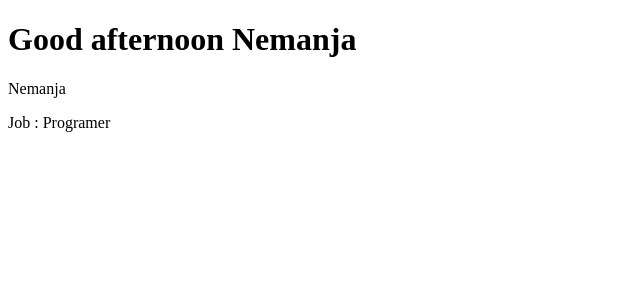
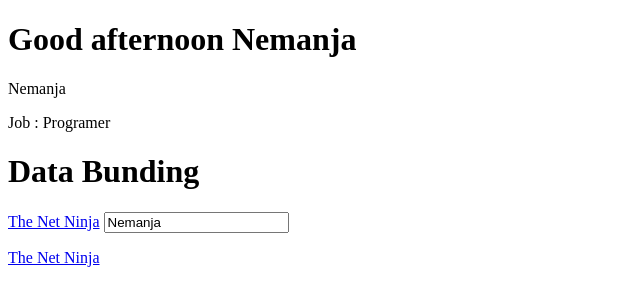
Before and after one commit to Pufke/Vue-JS, a plain HTML site: page Vue-JS-NetNinja/index.html in a window 1280 px wide. Shown: the whole page, without its empty margins (0-640 px from the left). Drawn offline with nearby package versions, Linux system fonts and the light colour scheme.

Commit message:
Data Binding

```diff
--- a/Vue-JS-NetNinja/app.js
+++ b/Vue-JS-NetNinja/app.js
@@ -2,11 +2,12 @@ new Vue({
     el: '#vue-app', //# because it is id of div
     data: {
         name: 'Nemanja',
-        job : 'Programer'
+        job : 'Programer',
+        website: 'http://www.thenetninja.co.uk',
+        websiteTag: '<a href="http://www.thenetninja.co.uk">The Net Ninja</a>'
     },
     methods: {
         greet: function(time){
-
             return 'Good' + ' ' + time + ' ' + this.name;
         }
     }
--- a/Vue-JS-NetNinja/index.html
+++ b/Vue-JS-NetNinja/index.html
@@ -13,6 +13,14 @@
         <h1>{{ greet('afternoon') }}</h1>
         <p>{{ name }}</p>
         <p>Job : {{ job }}</p>
+
+        <h1>Data Bunding</h1>
+        <a v-bind:href="website">The Net Ninja</a>
+        <input type="text" v-bind:value="name"/>
+
+        <br>
+
+        <p v-html="websiteTag" ></p>
     </div>
 
     <script src ="app.js"></script>
```
